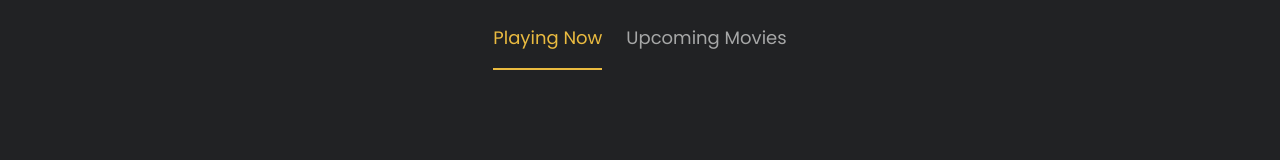
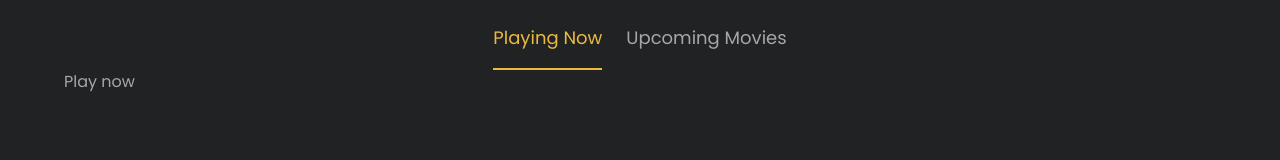
Before and after one commit to aryndraa/timedoor-academy-final-project, a Next.js app: page /movies in a window 1280 px wide. Shown: the part 132-292 px from the top of the page. Built offline with nearby package versions, Linux system fonts and the light colour scheme.

Commit message:
movie and upcoming movie

```diff
--- a/app/movies/page.js
+++ b/app/movies/page.js
@@ -1,9 +1,7 @@
 export default function Page () {
   return (
     <>
-      <section>
-
-      </section>
+     <div>Play now</div>
     </>
   )
 }
--- a/app/movies/upcoming/page.js
+++ b/app/movies/upcoming/page.js
@@ -1,5 +1,5 @@
 export default function Page ()  {
   return (
-    <div>page</div>
+    <div>Upcoming</div>
   )
 }
```
